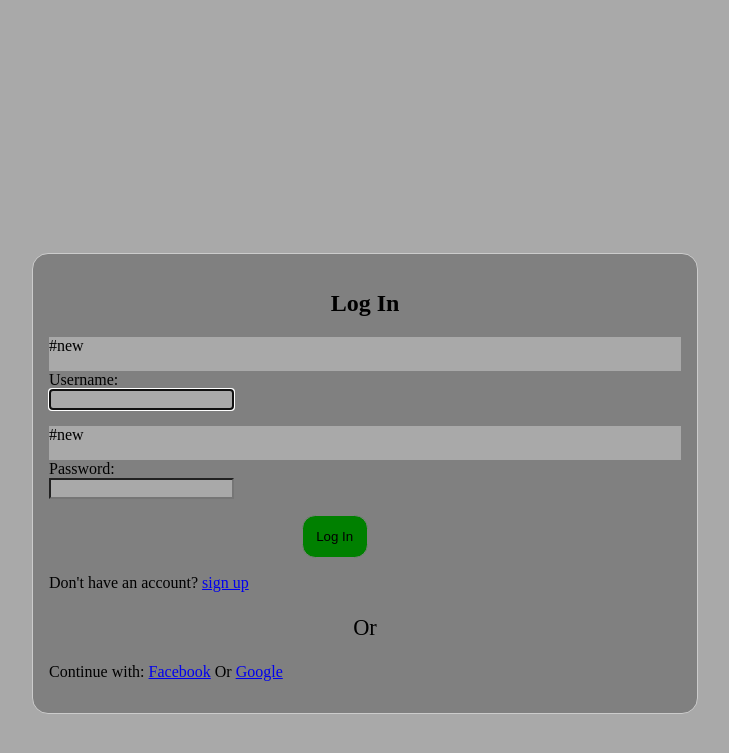
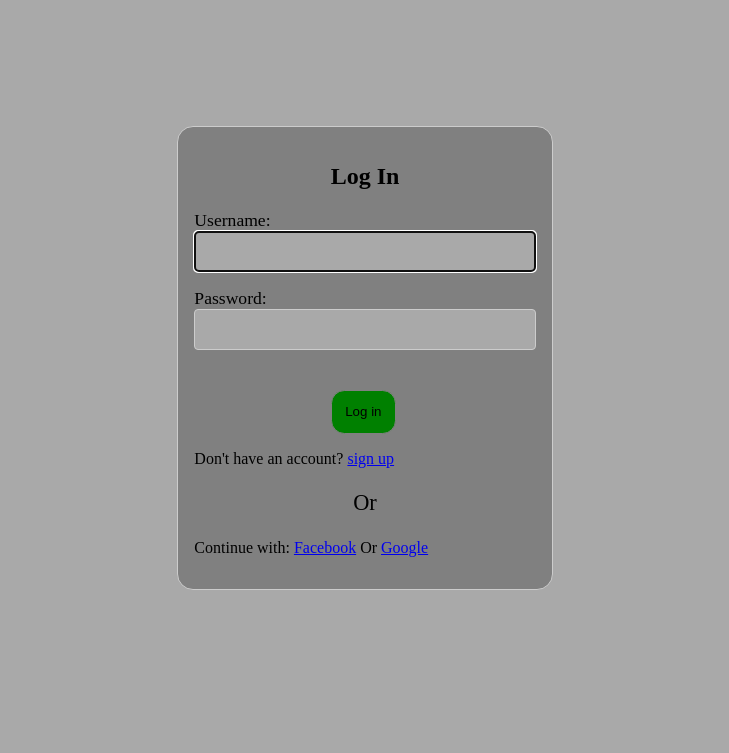
Before and after one commit to toluthepacifist/team-93, a Django app: page /accounts/login/ in a window 1280 px wide. Shown: the top 753 px of the page, without its empty margins (275-1004 px from the left). Run offline with Django 4.2, Linux system fonts and the light colour scheme.

Commit message:
Update login.html

```diff
--- a/django_auth/django_project/templates/registration/login.html
+++ b/django_auth/django_project/templates/registration/login.html
@@ -7,6 +7,51 @@
   *{
     background: darkgrey;
   }
+  form{
+    margin: 0 auto;
+    width: 27%;
+    /* Form outline */
+    padding: 1em;
+    border: 1px solid #CCC;
+    border-radius: 1em;
+    background: grey;
+    margin-top: 10%;
+  }
+  button{
+    margin: 0 auto;
+    border-radius: 1em;
+    background: green;
+    padding: 1em;
+    border: 1px solid grey;
+    margin-left: 40%;
+    margin-top: 7%;
+    text-align: center;
+  }
+  h2{
+    background: grey;
+    text-align: center;
+  }
+  p, a, label{
+    background: grey;
+    text-align:
+  }
+  .additional{
+    font-size: 1.4em;
+    text-align: center;
+  }
+  input{
+    background: darkgrey;
+    width: 100%;
+    padding: 12px;
+    border: 1px solid #ccc;
+    border-radius: 4px;
+    box-sizing: border-box;
+    resize: vertical;
+  }
+  label{
+    font-size: 1.1em;
+  }
+  @media(max-width: 909px){
     form{
       margin: 0 auto;
       width: 50%;
@@ -24,33 +69,38 @@
       padding: 1em;
       border: 1px solid grey;
       margin-left: 40%;
+      margin-top: 7%;
       text-align: center;
     }
     h2{
       background: grey;
       text-align: center;
     }
-  p, a{
+    p, a, label{
       background: grey;
     }
     .additional{
       font-size: 1.4em;
       text-align: center;
     }
+    input{
+      width: 100%;
+      padding: 12px;
+      border: 1px solid #ccc;
+      border-radius: 4px;
+      box-sizing: border-box;
+      resize: vertical;
+    }
+    label{
+      font-size: 1.1em;
+    }
+  }
 </style>
-<form method="post">
+<form action="" method="post" autocomplete="off">
   <h2>Log In</h2>
   {% csrf_token %}
-  {% for field in form %}
-   <div> #new
-        <p>{{ field.label }}: <br> {{ field }}</p>
-
-       {% for error in field.errors %}
-           <small style="color: red">{{ error }}</small>
-       {% endfor %}
-   </div>
- {% endfor %}
- <button type="submit">Log In</button>
+  {{form.as_p }}
+  <button type="submit">Log in</button>
   <p>Don't have an account? <a href="{% url 'sign up' %}"> sign up</a></p>
   <p class="additional">Or</p>
   <p>Continue with:
```
Lines whose indentation alone changed are shown as unchanged.
